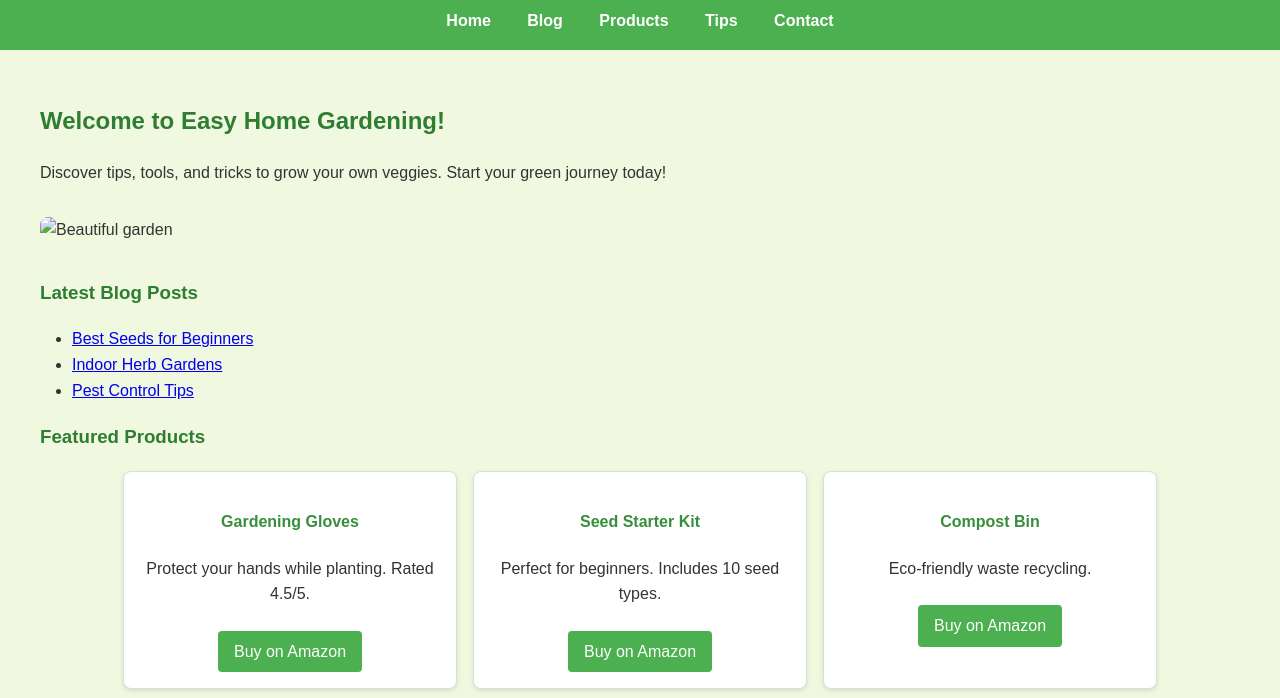
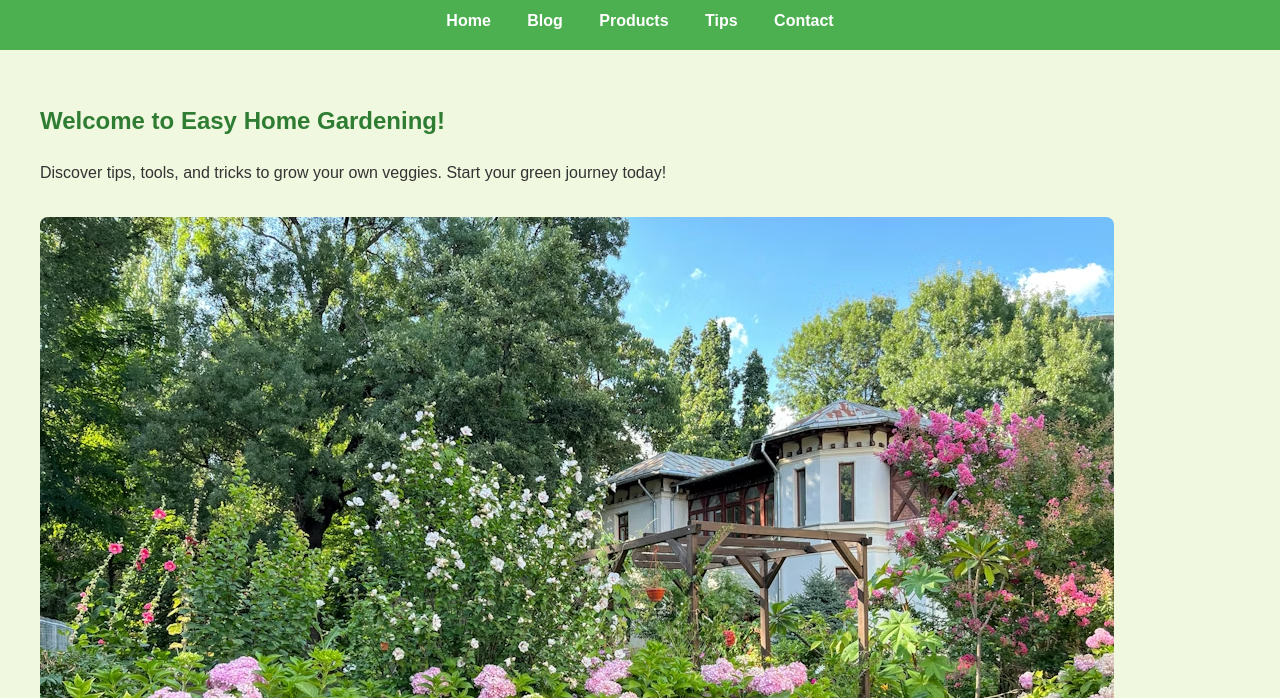
Before and after one commit to Purva72004-create/Green-, a plain HTML site: page index.html in a window 1280 px wide. Shown: the part 102-800 px from the top of the page. Drawn offline with Linux system fonts and the light colour scheme.

Commit message:
Fix HTML formatting and add missing image source

```diff
--- a/index.html
+++ b/index.html
@@ -21,7 +21,7 @@
         <section>
             <h2>Welcome to Easy Home Gardening!</h2>
             <p>Discover tips, tools, and tricks to grow your own veggies. Start your green journey today!</p>
-            <img src="images/garden.jpg" alt="Beautiful garden">
+            <img src="garden.jpg" alt="Beautiful garden">
             <h3>Latest Blog Posts</h3>
             <ul>
                 <li><a href="blog.html#post1">Best Seeds for Beginners</a></li>
@@ -58,4 +58,5 @@
     </footer>
     <script src="script.js"></script>
 </body>
+
 </html>
```
